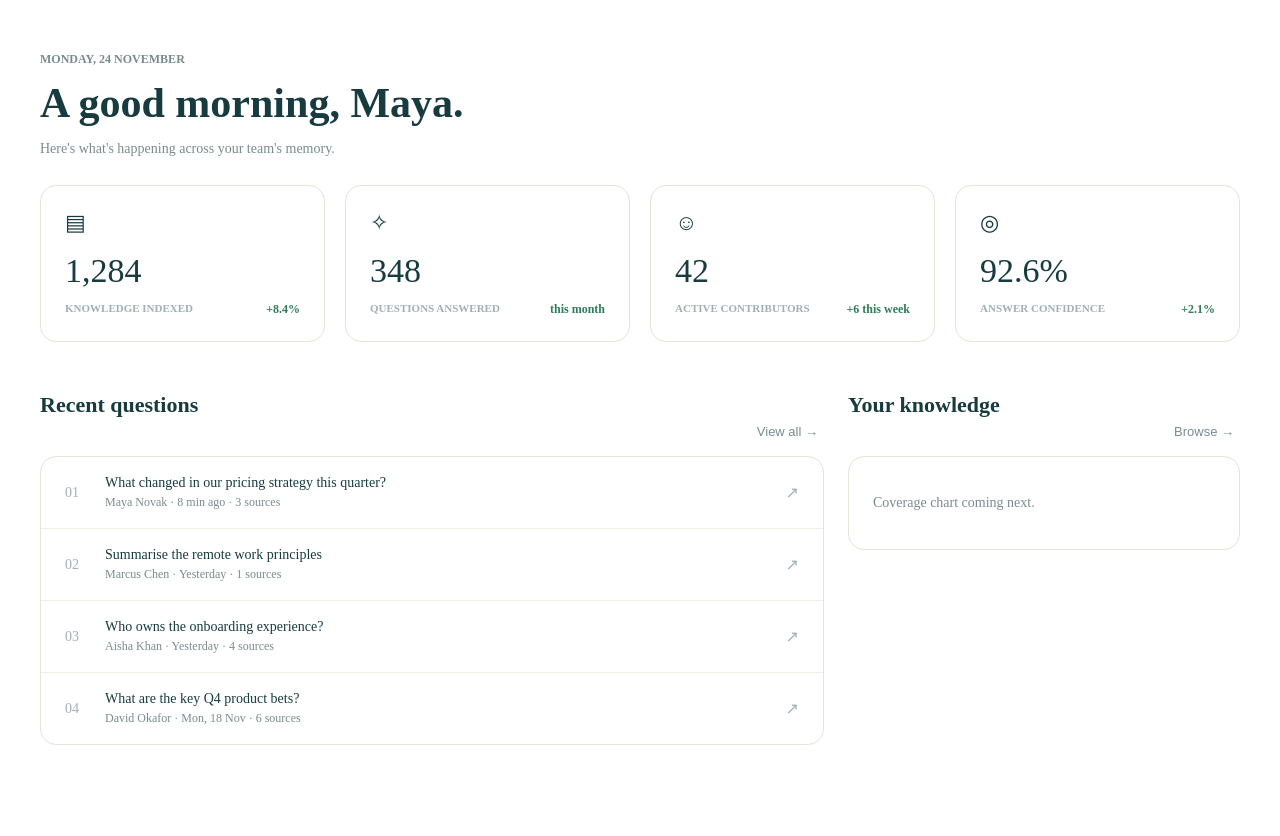
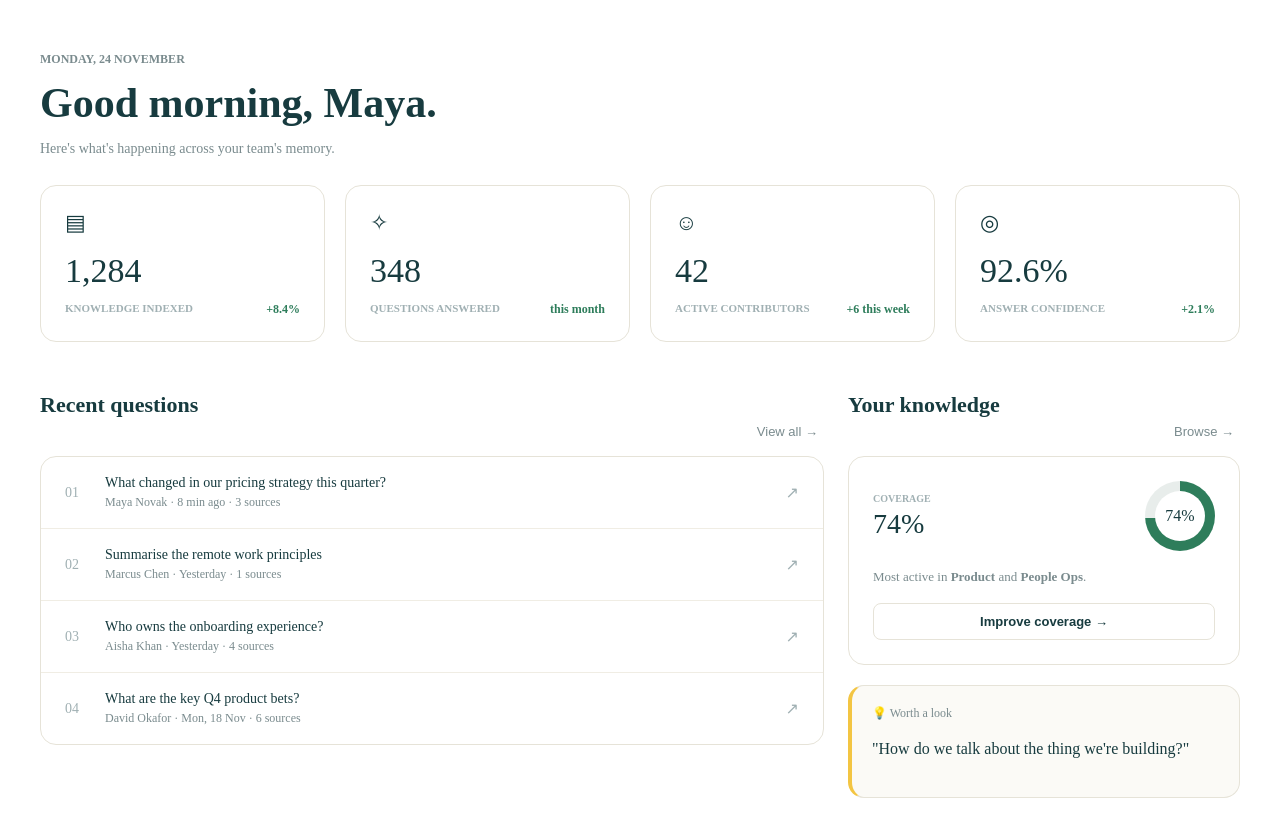
Before and after one commit to EKA-Project/enterprise-knowledge-agent, a React app in the folder frontend/: page / in a window 1280 px wide. Before the commit the page ends 800 px from the top, so only its background shows below. Built offline with nearby package versions, Linux system fonts and the light colour scheme; the HTML template or start-up script is replaced by a standard one.

Commit message:
feat: added coverage chart and quote card

```diff
--- a/frontend/src/components/dashboard/AdminDashboardView.jsx
+++ b/frontend/src/components/dashboard/AdminDashboardView.jsx
@@ -22,7 +22,7 @@ export default function AdminDashboardView() {
       {/* Header */}
       <div style={{ marginBottom: '28px' }}>
         <p style={{ fontSize: '12px', textTransform: 'uppercase', color: '#7A8B8E', fontWeight: '600' }}>Monday, 24 November</p>
-        <h1 style={{ fontFamily: 'Fraunces, serif', fontSize: '42px', color: '#173B3F', margin: '8px 0' }}>A good morning, Maya.</h1>
+        <h1 style={{ fontFamily: 'Fraunces, serif', fontSize: '42px', color: '#173B3F', margin: '8px 0' }}>Good morning, Maya.</h1>
         <p style={{ color: '#7A8B8E', fontSize: '14px' }}>Here's what's happening across your team's memory.</p>
       </div>
 
@@ -40,7 +40,7 @@ export default function AdminDashboardView() {
         ))}
       </div>
 
-      {/* Two-column layout: Recent Questions (left) + Placeholder (right) */}
+      {/* Two-column layout: Recent Questions + Knowledge panel */}
       <div style={{ display: 'grid', gridTemplateColumns: '2fr 1fr', gap: '24px' }}>
 
         {/* LEFT: Recent Questions */}
@@ -52,30 +52,49 @@ export default function AdminDashboardView() {
           <div style={{ background: '#fff', border: '1px solid #E6E3D8', borderRadius: '16px', overflow: 'hidden' }}>
             {questions.map((q, i) => (
               <div key={i} style={{ display: 'flex', alignItems: 'center', gap: '16px', padding: '18px 24px', borderBottom: i < questions.length - 1 ? '1px solid #F0EDE4' : 'none', cursor: 'pointer' }}>
-                {/* Numbered index (01, 02, ...) */}
                 <div style={{ fontFamily: 'Fraunces, serif', color: '#A0B0B3', fontSize: '14px', width: '24px' }}>
                   {String(i + 1).padStart(2, '0')}
                 </div>
-                {/* Question + meta */}
                 <div style={{ flex: 1 }}>
                   <div style={{ fontSize: '14px', fontWeight: '500', color: '#173B3F' }}>{q.q}</div>
                   <div style={{ fontSize: '12px', color: '#7A8B8E', marginTop: '4px' }}>{q.u} · {q.t} · {q.src} sources</div>
                 </div>
-                {/* Arrow */}
                 <div style={{ color: '#A0B0B3' }}>↗</div>
               </div>
             ))}
           </div>
         </div>
 
-        {/* RIGHT: Placeholder for next commit */}
+        {/* RIGHT: Knowledge panel (Coverage chart + Quote card) */}
         <div>
           <div style={{ display: 'flex', justifyContent: 'space-between', alignItems: 'flex-end', marginBottom: '16px' }}>
             <h3 style={{ fontFamily: 'Fraunces, serif', fontSize: '22px', color: '#173B3F' }}>Your knowledge</h3>
             <button style={{ background: 'none', border: 'none', color: '#7A8B8E', fontSize: '13px', cursor: 'pointer', fontWeight: '500' }}>Browse →</button>
           </div>
-          <div style={{ background: '#fff', border: '1px solid #E6E3D8', borderRadius: '16px', padding: '24px' }}>
-            <p style={{ color: '#7A8B8E', fontSize: '14px' }}>Coverage chart coming next.</p>
+
+          {/* Coverage card with donut chart */}
+          <div style={{ background: '#fff', border: '1px solid #E6E3D8', borderRadius: '16px', padding: '24px', marginBottom: '20px' }}>
+            <div style={{ display: 'flex', justifyContent: 'space-between', alignItems: 'center', marginBottom: '16px' }}>
+              <div>
+                <div style={{ fontSize: '10px', textTransform: 'uppercase', color: '#A0B0B3', fontWeight: '600', marginBottom: '4px' }}>Coverage</div>
+                <div style={{ fontFamily: 'Fraunces, serif', fontSize: '28px', color: '#173B3F' }}>74%</div>
+              </div>
+              {/* Donut chart — pure CSS using conic-gradient */}
+              <div style={{ width: '70px', height: '70px', borderRadius: '50%', background: 'conic-gradient(#2E7D5B 0% 74%, #E8EDEB 74% 100%)', display: 'flex', alignItems: 'center', justifyContent: 'center', position: 'relative' }}>
+                <div style={{ width: '50px', height: '50px', borderRadius: '50%', background: '#fff', position: 'absolute' }}></div>
+                <div style={{ position: 'relative', fontFamily: 'Fraunces, serif', fontSize: '16px', color: '#173B3F' }}>74%</div>
+              </div>
+            </div>
+            <p style={{ fontSize: '13px', color: '#7A8B8E', lineHeight: '1.5', marginBottom: '16px' }}>Most active in <b>Product</b> and <b>People Ops</b>.</p>
+            <button style={{ width: '100%', padding: '10px', background: 'transparent', border: '1px solid #E6E3D8', borderRadius: '8px', color: '#173B3F', fontSize: '13px', fontWeight: '600', cursor: 'pointer' }}>Improve coverage →</button>
+          </div>
+
+          {/* Quote card */}
+          <div style={{ background: '#FBFAF6', border: '1px solid #E6E3D8', borderLeft: '4px solid #F3C543', borderRadius: '16px', padding: '20px' }}>
+            <div style={{ fontSize: '12px', color: '#7A8B8E', marginBottom: '8px' }}>💡 Worth a look</div>
+            <p style={{ fontFamily: 'Fraunces, serif', fontSize: '16px', color: '#173B3F', lineHeight: '1.5' }}>
+              "How do we talk about the thing we're building?"
+            </p>
           </div>
         </div>
 
```
